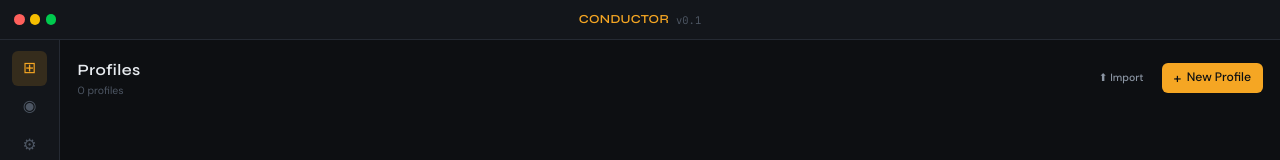
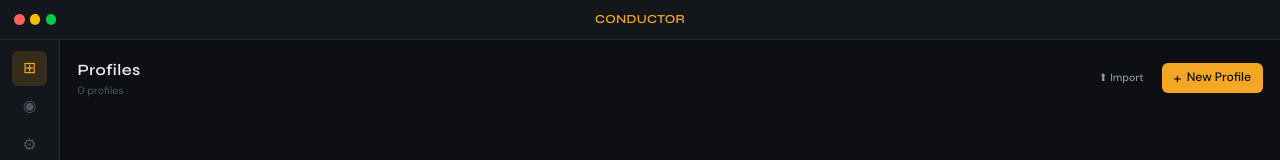
Before and after one commit to Velocity-BPA/claude-conductor, a React (Vite) app: page / in a window 1280 px wide. Shown: the top 160 px of the page. Built offline with nearby package versions, Linux system fonts and the light colour scheme; the HTML template or start-up script is replaced by a standard one.

Commit message:
feat: dynamic version string in titlebar via getVersion()

```diff
--- a/src/components/Titlebar.tsx
+++ b/src/components/Titlebar.tsx
@@ -1,12 +1,17 @@
-import { useState } from "react";
+import { useState, useEffect } from "react";
 import { invoke } from "@tauri-apps/api/core";
 import { getCurrentWindow } from "@tauri-apps/api/window";
+import { getVersion } from "@tauri-apps/api/app";
 
 export function Titlebar() {
   const [showQuitConfirm, setShowQuitConfirm] = useState(false);
+  const [version, setVersion] = useState("");
+
+  useEffect(() => {
+    getVersion().then(setVersion).catch(() => {});
+  }, []);
 
   const startDrag = (e: React.MouseEvent) => {
-    // Only drag on primary mouse button, and not if a button was the target
     if (e.button !== 0) return;
     if ((e.target as HTMLElement).closest("button")) return;
     getCurrentWindow().startDragging();
@@ -46,7 +51,9 @@
           <span className="text-accent font-display font-700 text-sm tracking-wide">
             CONDUCTOR
           </span>
-          <span className="text-text-muted text-xs font-mono ml-2">v0.1</span>
+          {version && (
+            <span className="text-text-muted text-xs font-mono ml-2">v{version}</span>
+          )}
         </div>
 
         {/* Right spacer */}
```
